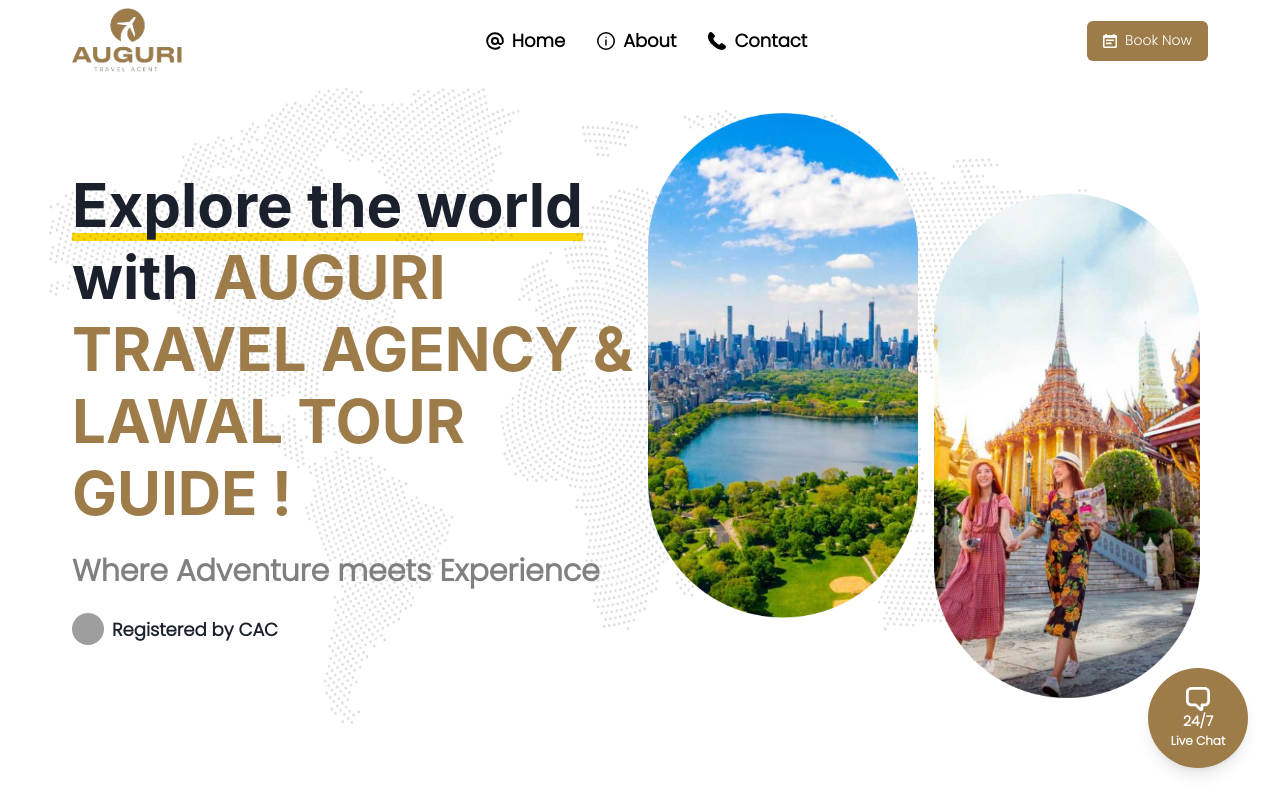
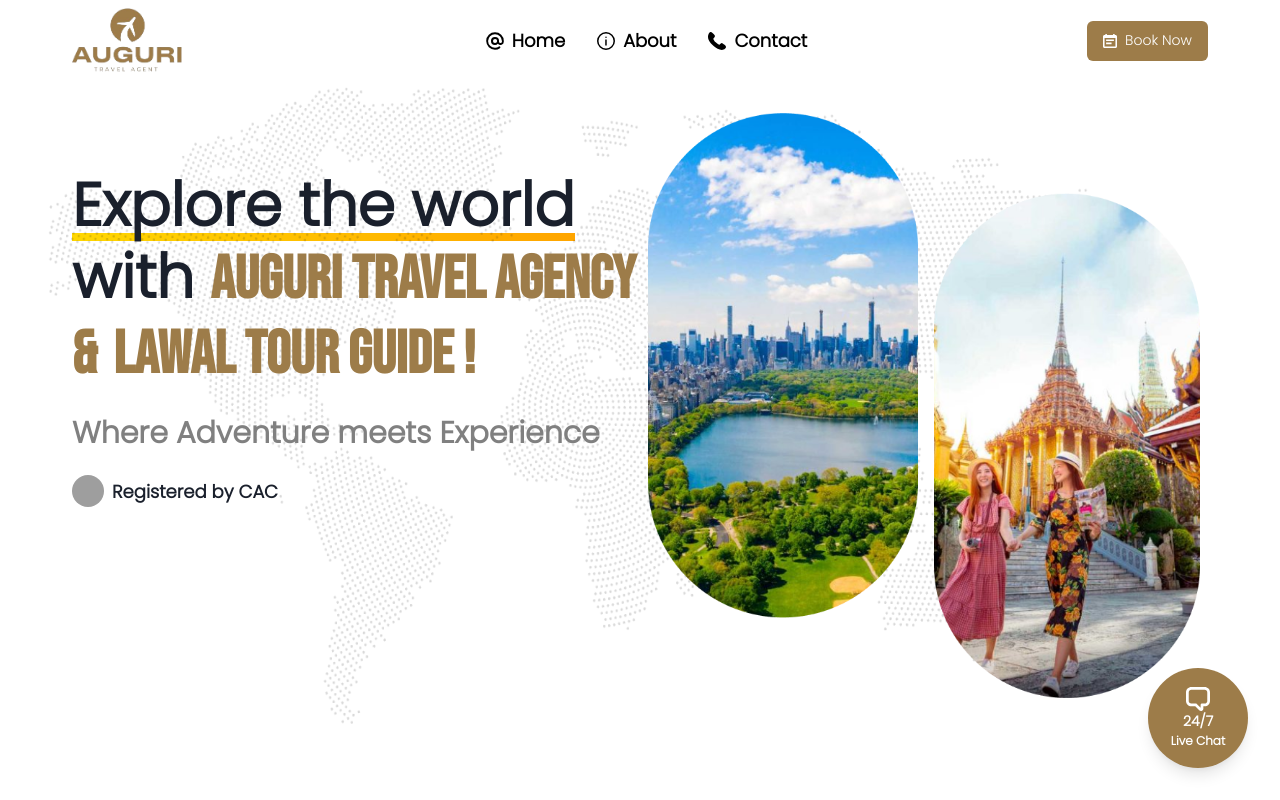
Before and after one commit to Olasupotomiwa/Auguri, a React (Create React App) app: page / in a window 1280 px wide. Built offline with nearby package versions, Linux system fonts and the light colour scheme; grey boxes are pictures that could not be loaded.

Commit message:
Fixed Hero font family

```diff
--- a/public/index.html
+++ b/public/index.html
@@ -13,6 +13,8 @@
     href="https://fonts.googleapis.com/css2?family=Poppins:wght@300&display=swap"
     rel="stylesheet"
   />
+  <link href="https://fonts.googleapis.com/css2?family=Bebas+Neue&display=swap" rel="stylesheet">
+
     <meta
       content="Auguri Travel Agent "
       name="description"
--- a/src/Homepage/Hero.js
+++ b/src/Homepage/Hero.js
@@ -21,7 +21,7 @@
       <Flex w="full" direction={{ base: "column", md: "row" }}  px={{ base: 4, md: 8 }}
       py={8}>
         <Box flex="1" textAlign='left' mt={{base: '0', md: '14'}}>
-        <Heading fontSize={{ base: "40px", md: "60px" }} fontWeight="bold">
+        <Heading fontSize={{ base: "40px", md: "60px" }} fontWeight="bold" fontFamily={"Poppins"}>
             <Text as="span" position="relative" display="inline-block">
               Explore the world
               <Box
@@ -33,13 +33,14 @@
                 height="8px"
                 bg="gold"
                 zIndex="-1"
+                bgGradient="linear(to-r, #FFD700, #FFA500)"
               />
             </Text>{" "}
             with{" "}
-            <Box as="span" color="#9D7C49">
+            <Box as="span" color="#9D7C49" fontFamily={"Bebas Neue"}>
               AUGURI TRAVEL AGENCY &
             </Box>{" "}
-            <Box as="span" color="#9D7C49">
+            <Box as="span" color="#9D7C49" fontFamily={"Bebas Neue"}>
               LAWAL TOUR GUIDE !
             </Box>
           </Heading>
```
